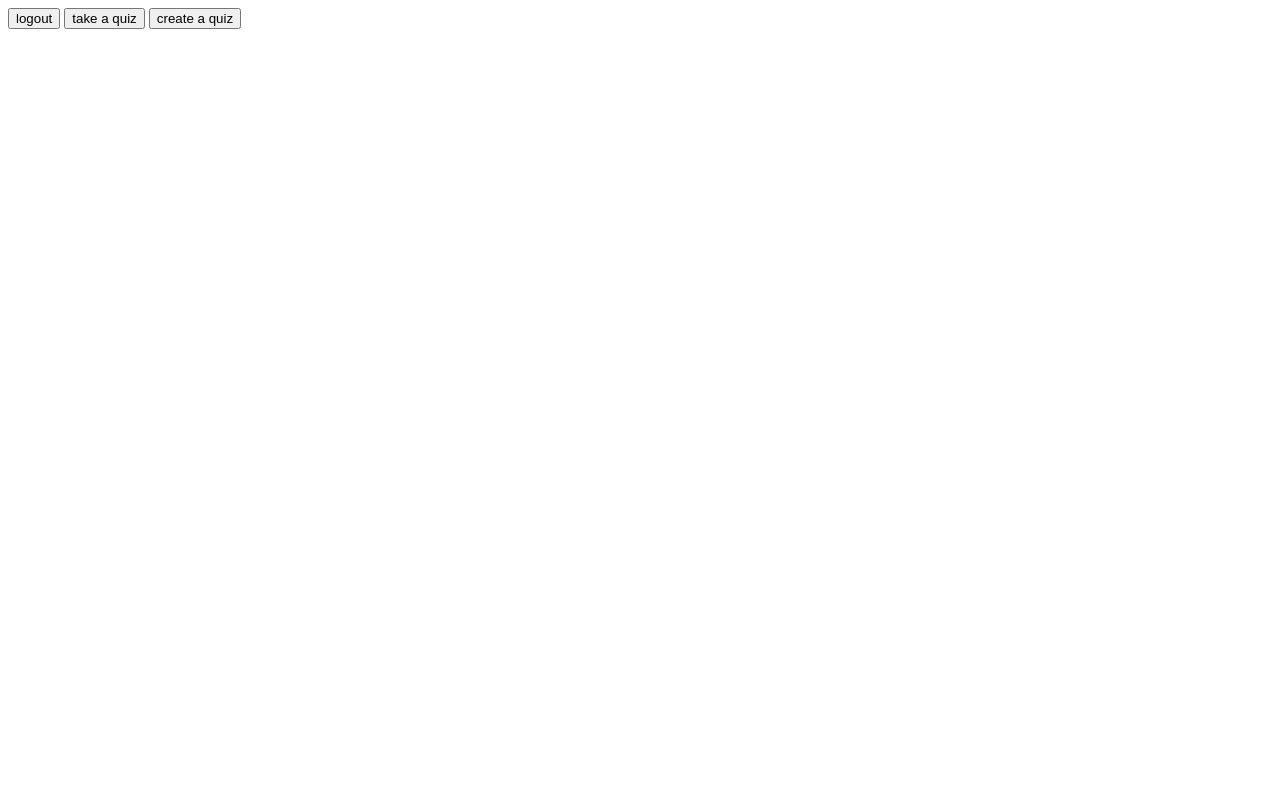
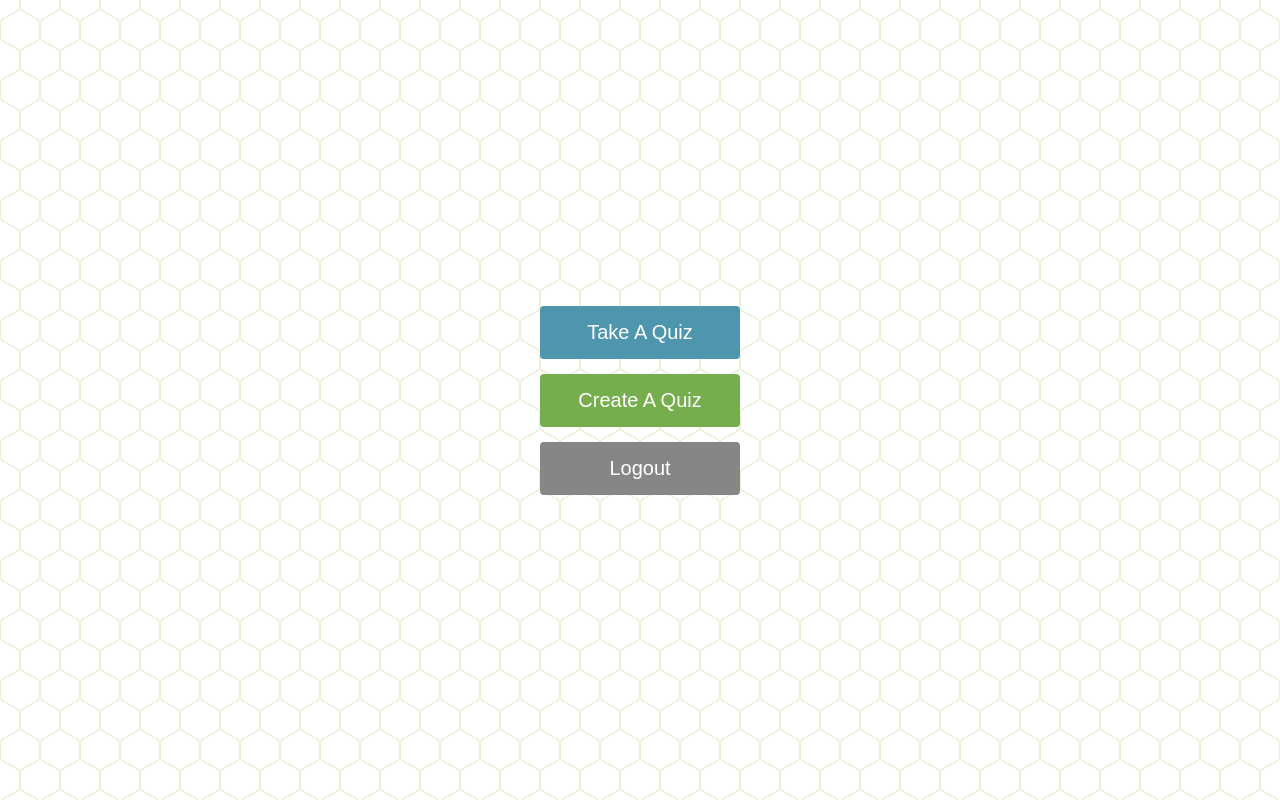
Before and after one commit to apuayush/quizzy-api, a Python web app: template template/home.html in a window 1280 px wide. Run offline with Jinja, Linux system fonts and the light colour scheme; the template is opened without the code that fills it, so the values that code supplies are empty.

Commit message:
Add some style to home.html

```diff
--- a/static/css/home.css
+++ b/static/css/home.css
@@ -1,23 +1,72 @@
-.box{
-	height:260px;
-	width:300px;
-	border:0;
+:root {
+	--color1: #ffffff;
+	--color2: #ecefd8;
+	height: 100%;
+}
+* {
+	-webkit-box-sizing: border-box;
+	box-sizing: border-box;
+}
+body {
+	background:
+			-o-radial-gradient(circle farthest-side at 0% 50%,var(--color1) 23.5%,rgba(240,166,17,0) 0)21px 30px,
+			-o-radial-gradient(circle farthest-side at 0% 50%,var(--color2) 24%,rgba(240,166,17,0) 0)19px 30px,
+			-o-linear-gradient(var(--color1) 14%,rgba(240,166,17,0) 0, rgba(240,166,17,0) 85%,var(--color1) 0)0 0,
+			-o-linear-gradient(300deg,var(--color1) 24%,var(--color2) 0,var(--color2) 26%,rgba(240,166,17,0) 0,rgba(240,166,17,0) 74%,var(--color2) 0,var(--color2) 76%,var(--color1) 0)0 0,
+			-o-linear-gradient(60deg,var(--color1) 24%,var(--color2) 0,var(--color2) 26%,rgba(240,166,17,0) 0,rgba(240,166,17,0) 74%,var(--color2) 0,var(--color2) 76%,var(--color1) 0)0 0,
+			-o-linear-gradient(left,var(--color2) 2%,var(--color1) 0,var(--color1) 98%,var(--color2) 0%)0 0 var(--color1);
+	background:
+			radial-gradient(circle farthest-side at 0% 50%,var(--color1) 23.5%,rgba(240,166,17,0) 0)21px 30px,
+			radial-gradient(circle farthest-side at 0% 50%,var(--color2) 24%,rgba(240,166,17,0) 0)19px 30px,
+			linear-gradient(var(--color1) 14%,rgba(240,166,17,0) 0, rgba(240,166,17,0) 85%,var(--color1) 0)0 0,
+			linear-gradient(150deg,var(--color1) 24%,var(--color2) 0,var(--color2) 26%,rgba(240,166,17,0) 0,rgba(240,166,17,0) 74%,var(--color2) 0,var(--color2) 76%,var(--color1) 0)0 0,
+			linear-gradient(30deg,var(--color1) 24%,var(--color2) 0,var(--color2) 26%,rgba(240,166,17,0) 0,rgba(240,166,17,0) 74%,var(--color2) 0,var(--color2) 76%,var(--color1) 0)0 0,
+			linear-gradient(90deg,var(--color2) 2%,var(--color1) 0,var(--color1) 98%,var(--color2) 0%)0 0 var(--color1);
+	background-size:40px 60px;
+	display: -webkit-box;
+	display: -ms-flexbox;
+	display: flex;
+	-webkit-box-align: center;
+	-ms-flex-align: center;
+	align-items: center;
+	-webkit-box-pack: center;
+	-ms-flex-pack: center;
+	justify-content: center;
+	height: 100%;
+	margin: 0;
+	padding: 0;
+}
+.form {
+	display: block;
+}
+input[type="submit"] {
+	background-color: #4d96ad;
+	color: #fff;
+	border: none;
+	padding: 15px 25px;
+	font-size: 20px;
+	margin: 0 15px 15px;
+	display: block;
+	width: 200px;
+	cursor: pointer;
 	border-radius: 4px;
-	background-color: #BB8FCE;
-	text-align:center;
-	color:white;
-	font-family: 'Raleway', sans-serif;
-	font-size:55px;
+	text-transform: capitalize;
 }
-
-.boxbig{
-	padding: 20px;
+input[type="submit"]:hover {
+	background-color: #326271;
 }
-
-.item_new:hover{
-	text-decoration: none;
+input[type="submit"]:last-child {
+	margin-bottom: 0;
 }
-
-a{
-	text-decoration: none;
+input[type="submit"].btn-logout {
+	background-color: #868686;
 }
+input[type="submit"].btn-logout:hover {
+	background-color: #404040;
+}
+input[type="submit"].btn-cquiz {
+	background-color: #76ad4d;
+}
+input[type="submit"].btn-cquiz:hover {
+	background-color: #3d5828;
+}
--- a/template/home.html
+++ b/template/home.html
@@ -5,13 +5,14 @@
     <meta name="viewport"
           content="width=device-width, user-scalable=no, initial-scale=1.0, maximum-scale=1.0, minimum-scale=1.0">
     <meta http-equiv="X-UA-Compatible" content="ie=edge">
+    <link rel="stylesheet" href="../static/css/home.css">
     <title>Quizzy</title>
 </head>
 <body>
-<form>
-    <input type="submit" value="logout" formaction="/logout">
-    <input type="submit" value="take a quiz" formaction="/tquiz">
-    <input type="submit" value="create a quiz" formaction="/cquiz">
+<form class="form">
+    <input type="submit" value="take a quiz" formaction="/tquiz" class="btn-tquiz">
+    <input type="submit" value="create a quiz" formaction="/cquiz" class="btn-cquiz">
+    <input type="submit" value="logout" formaction="/logout" class="btn-logout">
 </form>
 
 </body>
```
